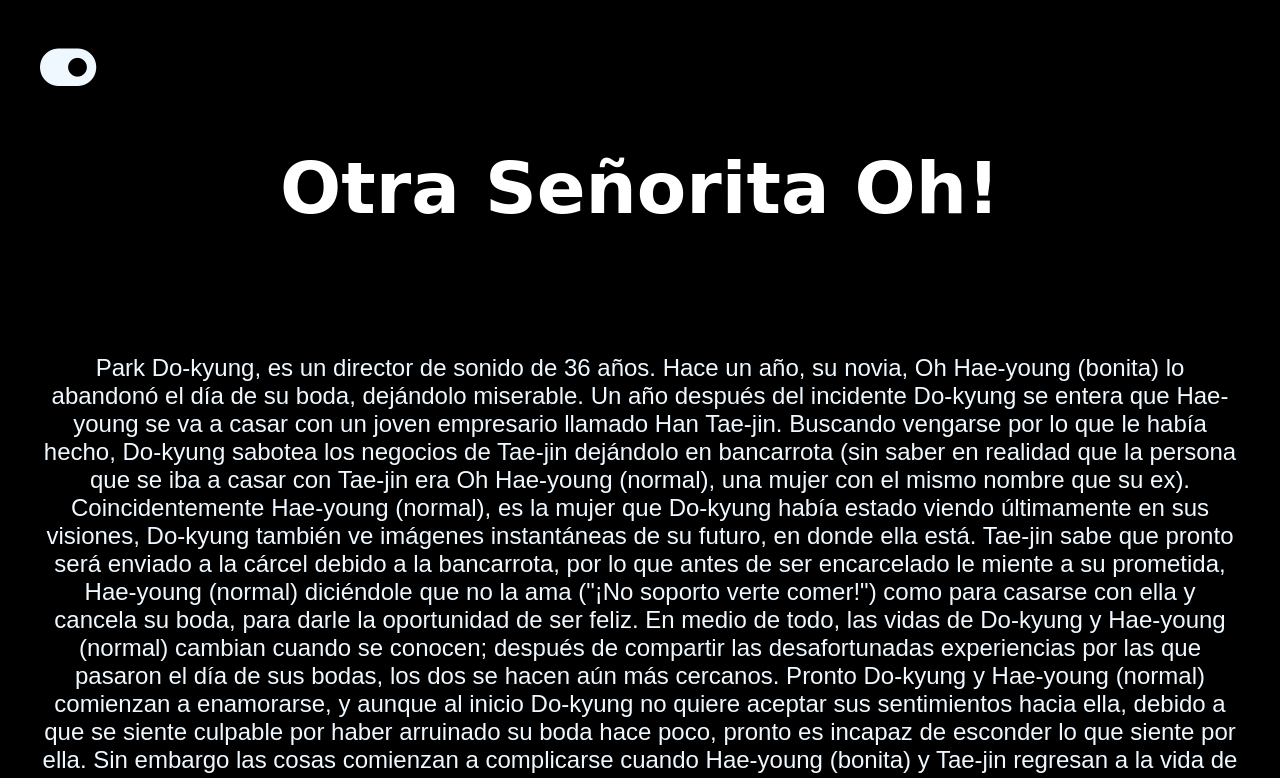
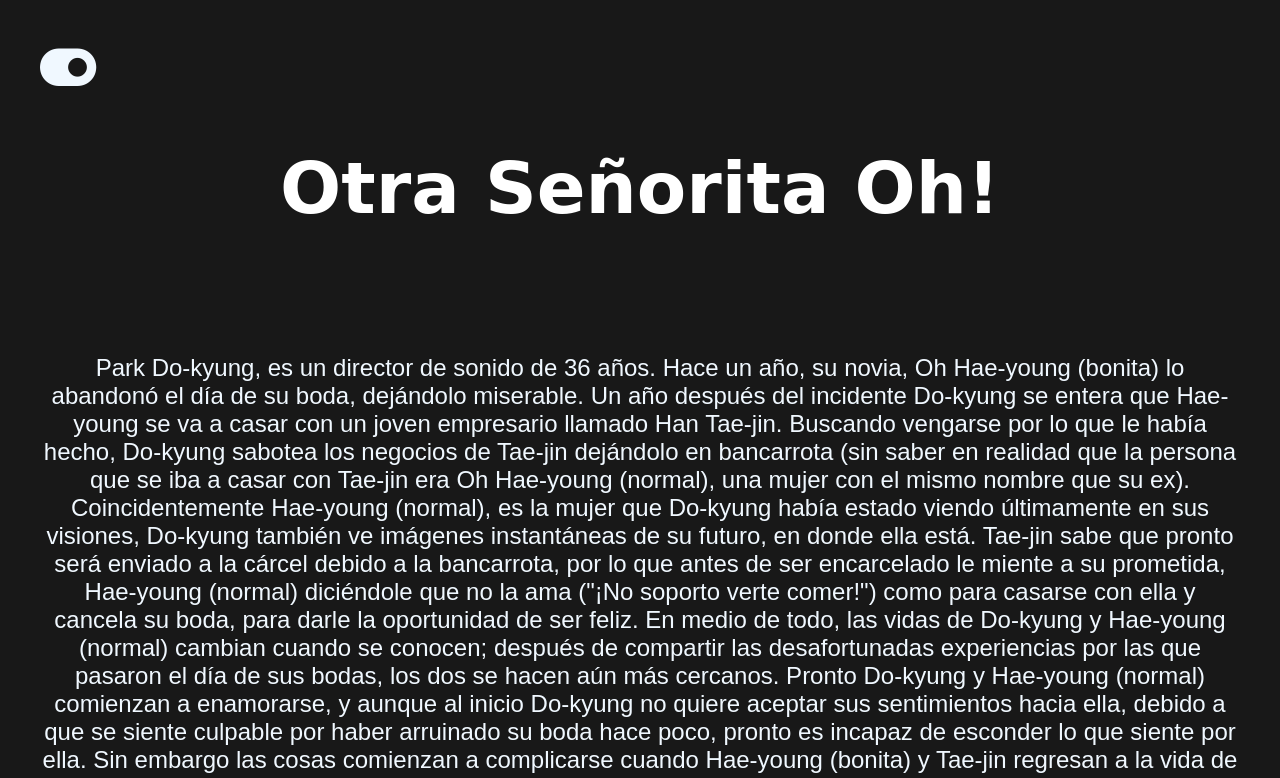
Before and after one commit to Julio-73/Aplication-kdrama, a plain HTML site: page Index.html in a window 1280 px wide. Both pictures are taken after a click on the element 50 px from the left and 69 px from the top of the page. Shown: the top 778 px of the page. Drawn offline with nearby package versions, Linux system fonts and the light colour scheme; a web font is replaced by a local one.

Commit message:
-- new commit --

```diff
--- a/Dark.css
+++ b/Dark.css
@@ -5,7 +5,7 @@
 }
 
 .dark {
-  background-color: black;
+  background-color: rgb(24, 24, 24);
 }
 
 .dark h1 {
--- a/Index.css
+++ b/Index.css
@@ -41,7 +41,7 @@ i {
 }
 
 body {
-  background-color: rgb(227, 105, 126);
+  background-color: rgb(209, 89, 109);
 }
 
 .div {
```
